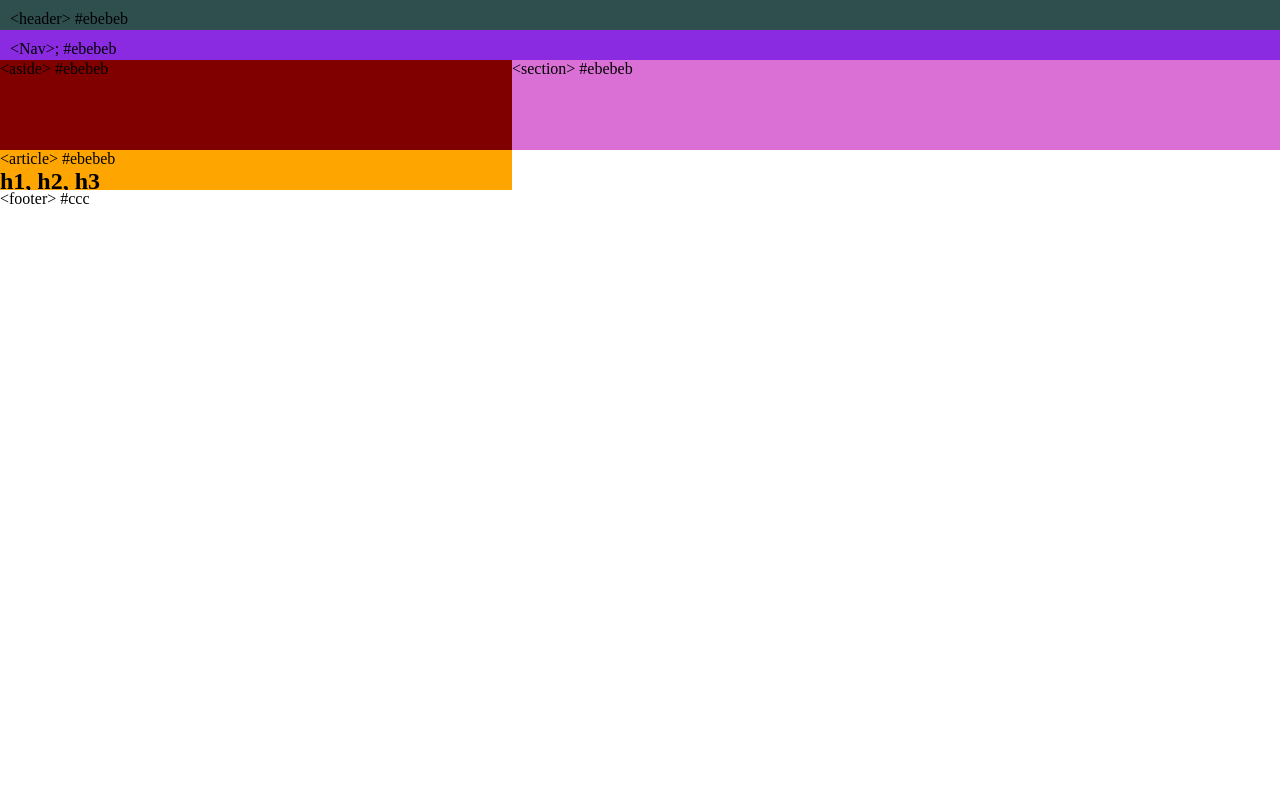
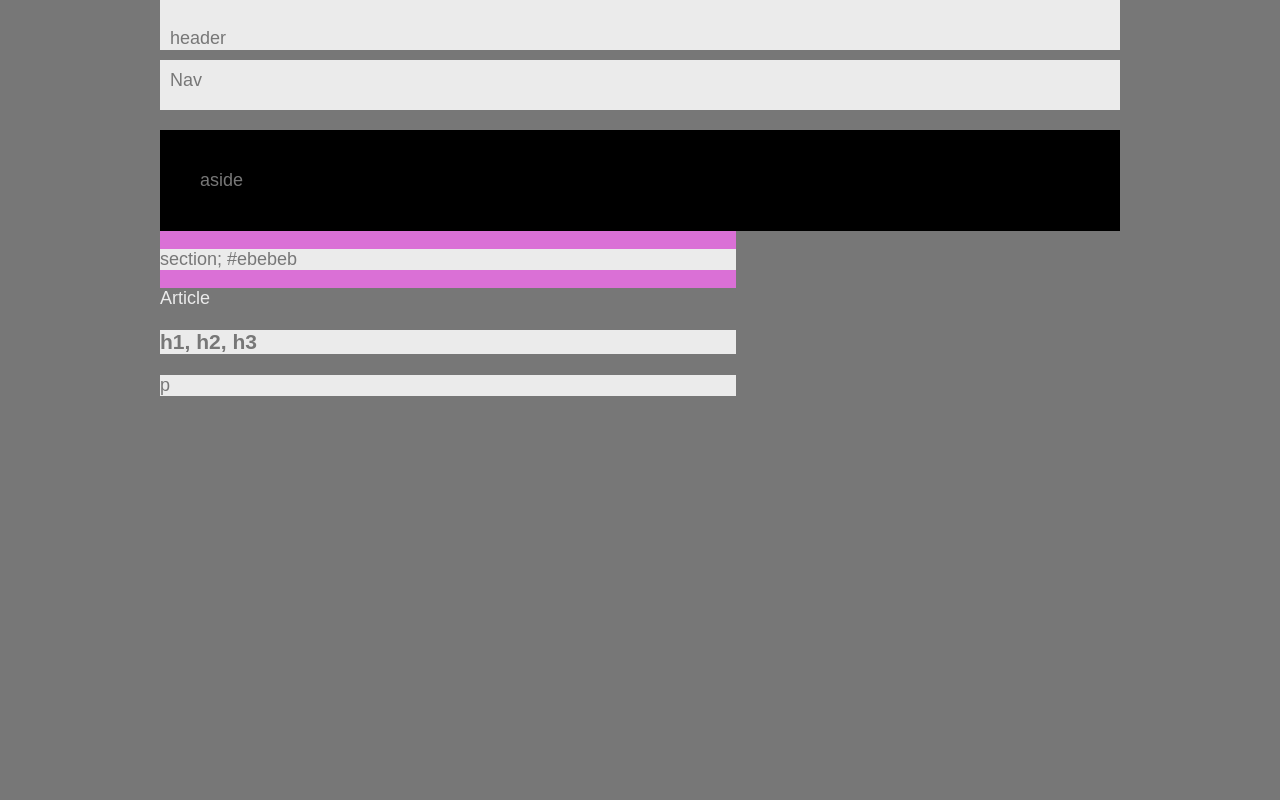
Before and after one commit to fwilbor/HW-Wireframe, a plain HTML site: page index.html in a window 1280 px wide. Shown: the top 800 px of the page. Drawn offline with Linux system fonts and the light colour scheme.

Commit message:
update Wireframe with new Knowledge of Padding and Margin

```diff
--- a/index.html
+++ b/index.html
@@ -2,8 +2,8 @@
 <html>
 
 <head>
-<title>CSS Layout Example</title>
-<link rel="stylesheet"  type="text/css" href="style.css">
+    <title>CSS Layout Example</title>
+    <link rel="stylesheet" type="text/css" href="style.css">
 
 </head>
 
@@ -11,36 +11,30 @@
 <body>
 
     <header>
-            &lt;header&gt; #ebebeb
+        <p>header</p>
     </header>
 
     <nav>
 
-        &lt;Nav&gt;; #ebebeb
+        Nav
     </nav>
+    <div id="asidecont t6 gt g5">
+        <aside>aside</aside>
+    </div>
 
-    <section id="aside">
-            &lt;aside&gt; #ebebeb
+
+    <section id="section">
+        <p> section; #ebebeb</p>
+        <article>
+            <heading>Article</heading>
+            <h1>h1, h2, h3</h1>
+            <p>p</p>
+        </article>
     </section>
 
-    <section id="section">
-        &lt;section&gt; #ebebeb
-    </section>
-    <container class="container">
-    <article id="article">
-    &lt;article&gt; #ebebeb
-    </section>
-
-    <h1>h1, h2, h3</h1>
-
-    <p>p</p>
-    </article>
-    </container>
-
-    </section>
-
+    <div class="clear"></div>
     <footer>
-        &lt;footer&gt; #ccc
+        <p>footer #ccc</p>
     </footer>
 
 
--- a/style.css
+++ b/style.css
@@ -1,17 +1,35 @@
-* {
+body {
+    font-family: 'Arial', 'Helvetica Neue', Helvetica, sans-serif;
+    color: #777 ;
+    background: #777;
+    width: 960px;
+    font-size: 18px;
+    margin: auto;
 
-margin: 0;
-padding: 0;
-box-sizing: border-box;
+   }
 
-}
+   header, nav, section, aside, footer {
+    background: #ebebeb;
 
+ }
+
+article {
+
+ color: #ebebeb;
+ background: #777;
+
+ }
+
+ h1,p {
+    color: #777;
+    background: #ebebeb;
+
+ }
 
 header {
 
     height: 30px;
     padding: 10px;
-    background-color: darkslategray;
     margin: auto
 
 }
@@ -20,17 +38,30 @@ nav {
 
     height: 30px;
     padding: 10px;
-    background-color: blueviolet;
-    margin: auto
+    margin-top: 10px;
+    margin-bottom: 20px;
+
 }
 
-#aside {
+aside {
+    padding: 40px;
+    background-color: black;
+}
+clear {
 
-    height: 90px;
-    width: 40%;
-    background-color: maroon;
-    float: left;
+    clear: both;
+}
 
+footer {
+
+    clear: both;
+    display: block;
+    margin-top: 900px;
+
+
+}
+#asidecont {
+    padding-left: 40px;
 }
 
 #section {
@@ -43,12 +74,20 @@ nav {
 
 }
 
-#article {
-clear: both;
-overflow: auto;
-background-color: orange;
-height:40px;
-width:40%;
-margin-bottom: 20pxx;
 
-}
+
+
+
+
+
+
+
+
+
+
+
+
+
+
+3. The width of the section should be:
+ section: 495px
```
